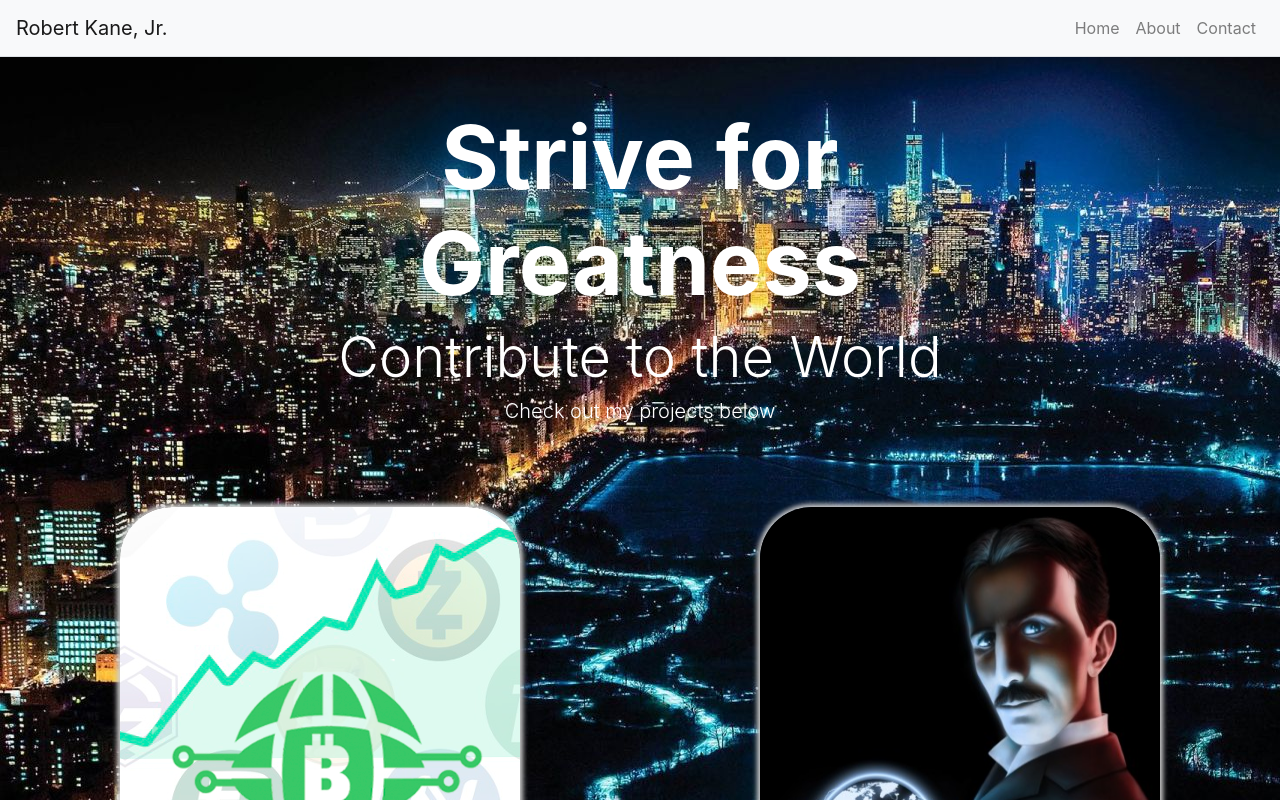
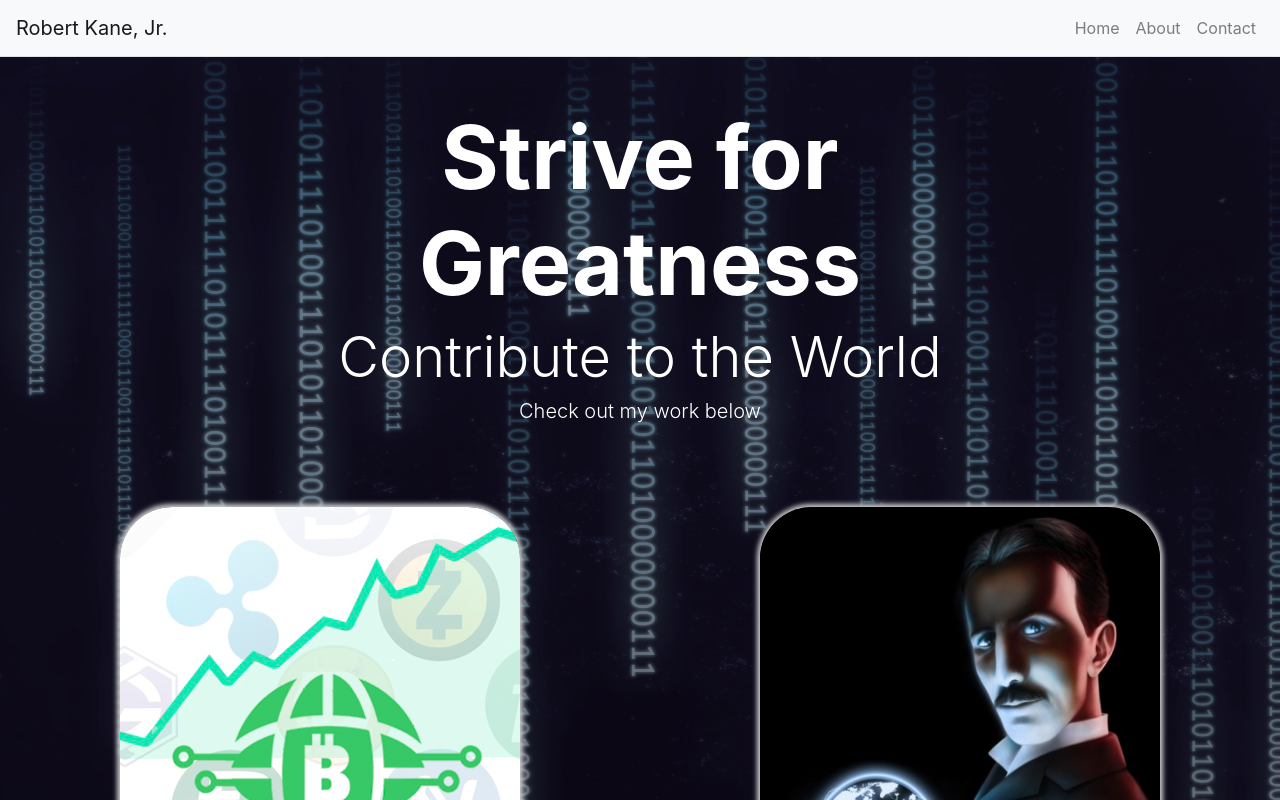
Before and after one commit to bkane90/new-portfolio, a React (Create React App) app in the folder portfolio-site/: page / in a window 1280 px wide. Shown: the top 800 px of the page. Built offline with nearby package versions, Linux system fonts and the light colour scheme.

Commit message:
update bg

```diff
--- a/portfolio-site/src/App.jsx
+++ b/portfolio-site/src/App.jsx
@@ -1,7 +1,7 @@
 import React from 'react';
 import './App.css';
 
-import background from './assets/images/BackgroundImage2.jpg'
+import background from './assets/images/BackgroundImage.png'
 
 import Header from './components/Header';
 import Footer from './components/Footer';
--- a/portfolio-site/src/components/Header.jsx
+++ b/portfolio-site/src/components/Header.jsx
@@ -21,7 +21,7 @@ class Header extends React.Component {
             home: {
                 title: 'Strive for Greatness',
                 subTitle: 'Contribute to the World',
-                text: 'Check out my projects below'
+                text: 'Check out my work below'
             },
             about: {
                 title: 'About Me',
```
Also changed, not shown: 1 other file (tests, documents, lock files or other folders).
